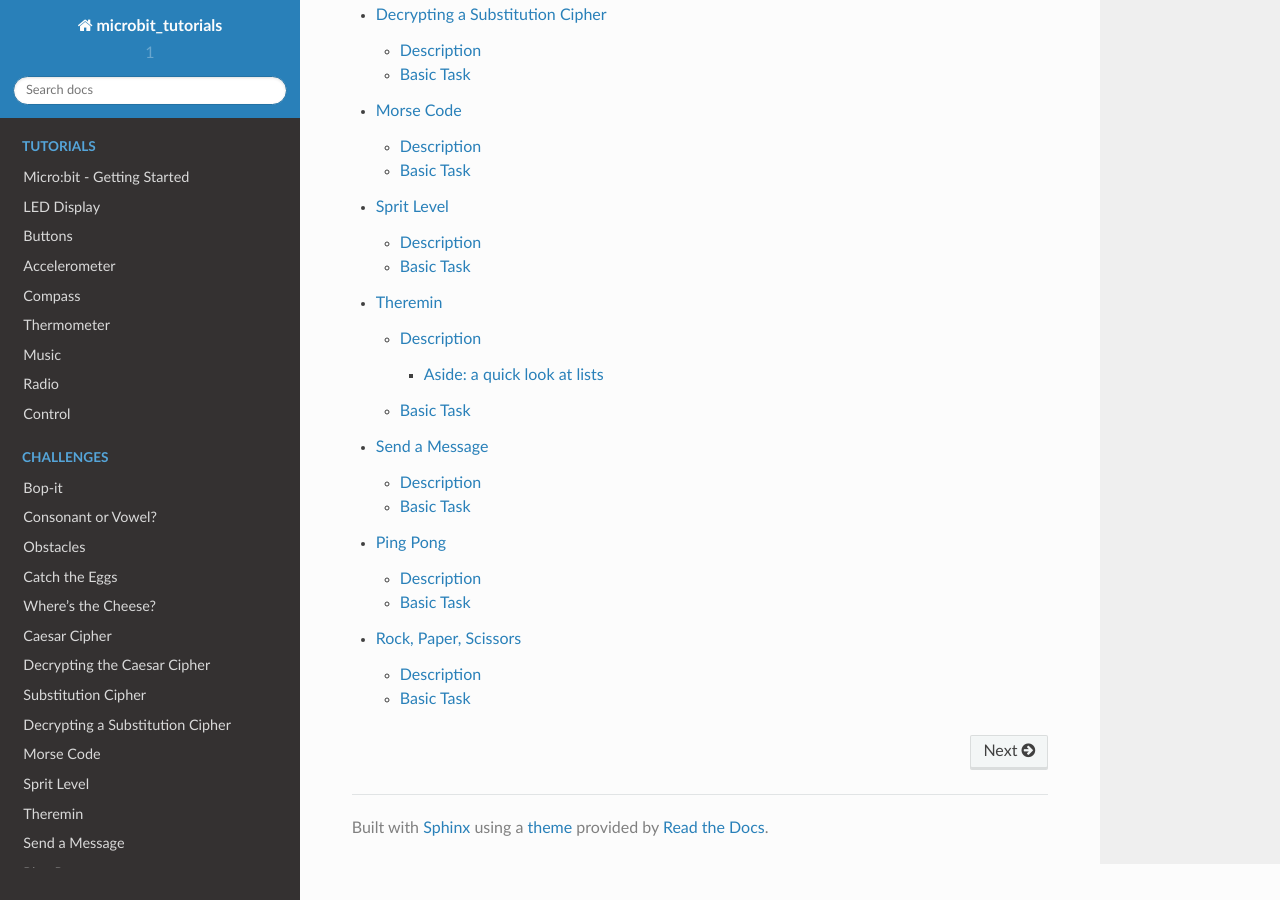
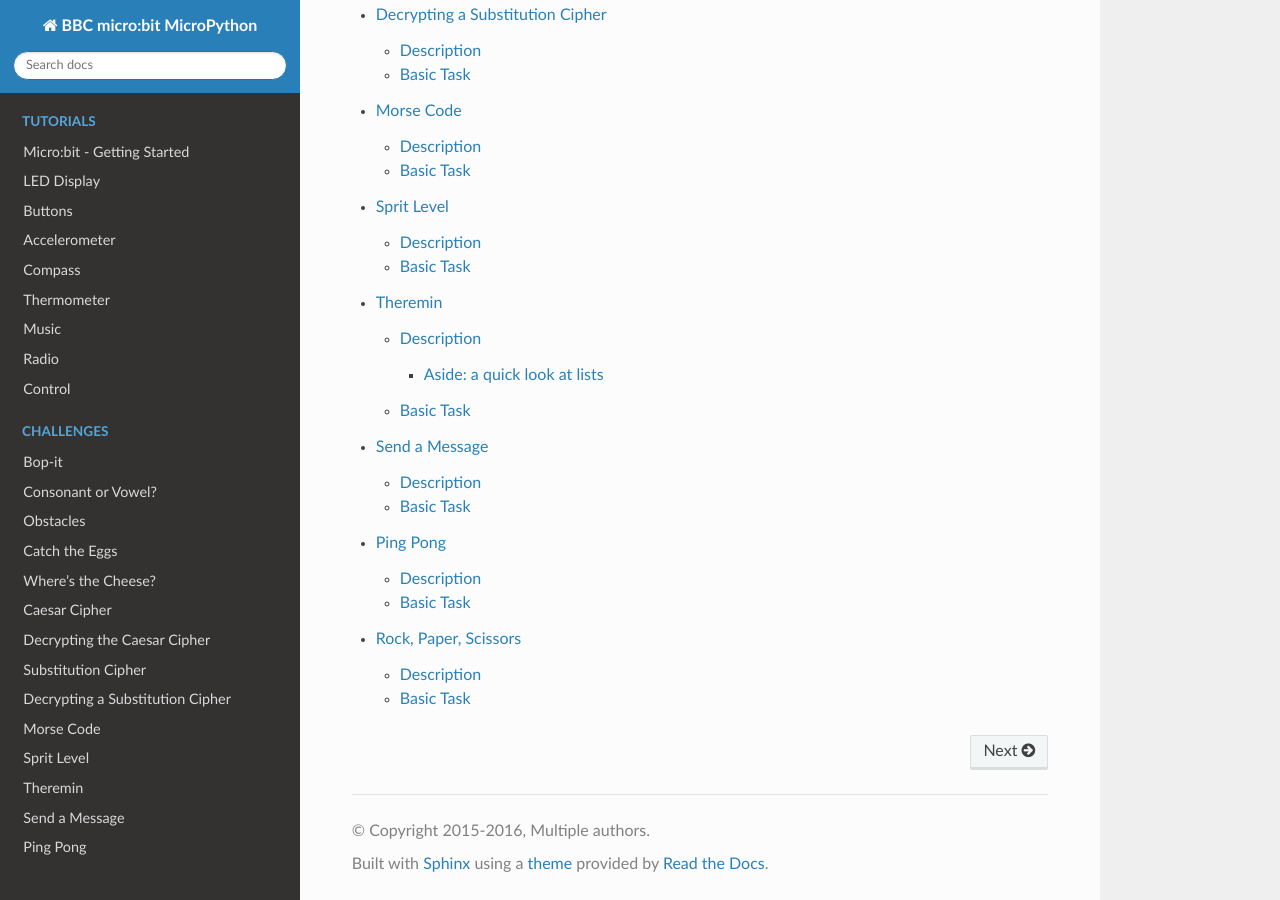
Before and after one commit to rharbird/microbit-challenges, a Sphinx documentation site: the page built from docs/source/index.rst, in a window 1280 px wide and 900 px high, scrolled down 3085 px. Built offline with Sphinx 7.4.7 and the Read the Docs theme 2.0.0, drawn with Linux system fonts in a browser that asks for light colours; pages that are not in the unit, such as notebooks, are missing from menus; the version number could not be read and is left out; part of the change alters nothing that is shown.

Commit message:
update conf.py

```diff
--- a/docs/source/conf.py
+++ b/docs/source/conf.py
@@ -1,7 +1,7 @@
 # -*- coding: utf-8 -*-
 #
-# microbit_tutorials documentation build configuration file, created by
-# sphinx-quickstart on Sat Sep 10 20:23:45 2016.
+# BBC Microbit Micropython documentation build configuration file, created by
+# sphinx-quickstart on Tue Oct 20 10:41:30 2015.
 #
 # This file is execfile()d with the current directory set to its
 # containing dir.
@@ -12,319 +12,238 @@
 # All configuration values have a default; values that are commented out
 # serve to show the default.
 
+import sys
+import os
+import json
+
 # If extensions (or modules to document with autodoc) are in another directory,
 # add these directories to sys.path here. If the directory is relative to the
 # documentation root, use os.path.abspath to make it absolute, like shown here.
-#
-import os
-import sys
-sys.path.insert(0, os.path.abspath('.'))
+sys.path.insert(0, os.path.abspath('..'))
 
 # -- General configuration ------------------------------------------------
 
 # If your documentation needs a minimal Sphinx version, state it here.
-#
-# needs_sphinx = '1.0'
+#needs_sphinx = '1.0'
 
 # Add any Sphinx extension module names here, as strings. They can be
 # extensions coming with Sphinx (named 'sphinx.ext.*') or your custom
 # ones.
 extensions = [
+    'sphinx.ext.autodoc',
+    'sphinx.ext.doctest',
+    'sphinx.ext.intersphinx',
     'sphinx.ext.todo',
     'sphinx.ext.mathjax',
-#
-# Rae Harbird: commented out because causing problems on readthedocs.io
-#    'sphinx.ext.githubpages',
+    'sphinx.ext.ifconfig',
+    'sphinx.ext.viewcode',
 ]
 
 # Add any paths that contain templates here, relative to this directory.
 templates_path = ['_templates']
 
-# The suffix(es) of source filenames.
-# You can specify multiple suffix as a list of string:
-#
-# source_suffix = ['.rst', '.md']
+# The suffix of source filenames.
 source_suffix = '.rst'
 
 # The encoding of source files.
-#
-# source_encoding = 'utf-8-sig'
+#source_encoding = 'utf-8-sig'
 
 # The master toctree document.
 master_doc = 'index'
 
 # General information about the project.
-project = u'microbit_tutorials'
-# copyright = u'2016, Rae Harbird'
-author = u'Rae Harbird'
+project = u'BBC micro:bit MicroPython'
+copyright = u'2015-2016, Multiple authors'
 
 # The version info for the project you're documenting, acts as replacement for
 # |version| and |release|, also used in various other places throughout the
 # built documents.
 #
+
+yotta_module = json.load(open('../module.json'))
+
 # The short X.Y version.
-version = u'1'
+version = yotta_module['version']
 # The full version, including alpha/beta/rc tags.
-release = u'1'
+release = version
 
 # The language for content autogenerated by Sphinx. Refer to documentation
 # for a list of supported languages.
-#
-# This is also used if you do content translation via gettext catalogs.
-# Usually you set "language" from the command line for these cases.
-language = None
+#language = None
 
 # There are two options for replacing |today|: either, you set today to some
 # non-false value, then it is used:
-#
-# today = ''
-#
+#today = ''
 # Else, today_fmt is used as the format for a strftime call.
-#
-# today_fmt = '%B %d, %Y'
+#today_fmt = '%B %d, %Y'
 
 # List of patterns, relative to source directory, that match files and
 # directories to ignore when looking for source files.
-# This patterns also effect to html_static_path and html_extra_path
-exclude_patterns = []
+exclude_patterns = ['_build']
 
 # The reST default role (used for this markup: `text`) to use for all
 # documents.
-#
-# default_role = None
+#default_role = None
 
 # If true, '()' will be appended to :func: etc. cross-reference text.
-#
-# add_function_parentheses = True
+#add_function_parentheses = True
 
 # If true, the current module name will be prepended to all description
 # unit titles (such as .. function::).
-#
-# add_module_names = True
+#add_module_names = True
 
 # If true, sectionauthor and moduleauthor directives will be shown in the
 # output. They are ignored by default.
-#
-# show_authors = False
+#show_authors = False
 
 # The name of the Pygments (syntax highlighting) style to use.
 pygments_style = 'sphinx'
 
 # A list of ignored prefixes for module index sorting.
-# modindex_common_prefix = []
+#modindex_common_prefix = []
 
 # If true, keep warnings as "system message" paragraphs in the built documents.
-# keep_warnings = False
-
-# If true, `todo` and `todoList` produce output, else they produce nothing.
-# todo_include_todos = True
+#keep_warnings = False
 
 
 # -- Options for HTML output ----------------------------------------------
 
 # The theme to use for HTML and HTML Help pages.  See the documentation for
 # a list of builtin themes.
-# html_theme = 'alabaster'
-#
+# html_theme = 'default'
 
 # Theme options are theme-specific and customize the look and feel of a theme
 # further.  For a list of options available for each theme, see the
 # documentation.
-#
-# html_theme_options = {}
+#html_theme_options = {}
 
 # Add any paths that contain custom themes here, relative to this directory.
-# html_theme_path = []
+#html_theme_path = []
 
-# The name for this set of Sphinx documents.
-# "<project> v<release> documentation" by default.
-#
-# html_title = u'microbit_tutorials v1'
-html_title = None
+# The name for this set of Sphinx documents.  If None, it defaults to
+# "<project> v<release> documentation".
+#html_title = None
+
 # A shorter title for the navigation bar.  Default is the same as html_title.
-#
-html_short_title = None
+#html_short_title = None
 
 # The name of an image file (relative to this directory) to place at the top
 # of the sidebar.
-#
-# html_logo = None
+#html_logo = None
 
-# The name of an image file (relative to this directory) to use as a favicon of
-# the docs.  This file should be a Windows icon file (.ico) being 16x16 or 32x32
+# The name of an image file (within the static path) to use as favicon of the
+# docs.  This file should be a Windows icon file (.ico) being 16x16 or 32x32
 # pixels large.
-#
-# html_favicon = None
+#html_favicon = None
 
 # Add any paths that contain custom static files (such as style sheets) here,
 # relative to this directory. They are copied after the builtin static files,
 # so a file named "default.css" will overwrite the builtin "default.css".
-html_static_path = ['_static']
+#html_static_path = ['_static']
 
 # Add any extra paths that contain custom files (such as robots.txt or
 # .htaccess) here, relative to this directory. These files are copied
 # directly to the root of the documentation.
-#
-# html_extra_path = []
+#html_extra_path = []
 
-# If not None, a 'Last updated on:' timestamp is inserted at every page
-# bottom, using the given strftime format.
-# The empty string is equivalent to '%b %d, %Y'.
-#
-# html_last_updated_fmt = None
+# If not '', a 'Last updated on:' timestamp is inserted at every page bottom,
+# using the given strftime format.
+#html_last_updated_fmt = '%b %d, %Y'
 
 # If true, SmartyPants will be used to convert quotes and dashes to
 # typographically correct entities.
-#
-# html_use_smartypants = True
+#html_use_smartypants = True
 
 # Custom sidebar templates, maps document names to template names.
-#
-# html_sidebars = {}
+#html_sidebars = {}
 
 # Additional templates that should be rendered to pages, maps page names to
 # template names.
-#
-# html_additional_pages = {}
+#html_additional_pages = {}
 
 # If false, no module index is generated.
-#
-# html_domain_indices = True
+#html_domain_indices = True
 
 # If false, no index is generated.
-#
-# html_use_index = True
+#html_use_index = True
 
 # If true, the index is split into individual pages for each letter.
-#
-# html_split_index = False
+#html_split_index = False
 
 # If true, links to the reST sources are added to the pages.
-#
-# html_show_sourcelink = True
+#html_show_sourcelink = True
 
 # If true, "Created using Sphinx" is shown in the HTML footer. Default is True.
-#
-# html_show_sphinx = True
+#html_show_sphinx = True
 
 # If true, "(C) Copyright ..." is shown in the HTML footer. Default is True.
-#
-# html_show_copyright = True
-html_show_copyright = False
+#html_show_copyright = True
 
 # If true, an OpenSearch description file will be output, and all pages will
 # contain a <link> tag referring to it.  The value of this option must be the
 # base URL from which the finished HTML is served.
-#
-# html_use_opensearch = ''
+#html_use_opensearch = ''
 
 # This is the file name suffix for HTML files (e.g. ".xhtml").
-# html_file_suffix = None
-
-# Language to be used for generating the HTML full-text search index.
-# Sphinx supports the following languages:
-#   'da', 'de', 'en', 'es', 'fi', 'fr', 'hu', 'it', 'ja'
-#   'nl', 'no', 'pt', 'ro', 'ru', 'sv', 'tr', 'zh'
-#
-# html_search_language = 'en'
-
-# A dictionary with options for the search language support, empty by default.
-# 'ja' uses this config value.
-# 'zh' user can custom change `jieba` dictionary path.
-#
-# html_search_options = {'type': 'default'}
-
-# The name of a javascript file (relative to the configuration directory) that
-# implements a search results scorer. If empty, the default will be used.
-#
-# html_search_scorer = 'scorer.js'
+#html_file_suffix = None
 
 # Output file base name for HTML help builder.
-htmlhelp_basename = 'microbit_tutorialsdoc'
+htmlhelp_basename = 'BBCMicrobitMicropythondoc'
+
 
 # -- Options for LaTeX output ---------------------------------------------
 
 latex_elements = {
-     # The paper size ('letterpaper' or 'a4paper').
-     #
-     # 'papersize': 'letterpaper',
-'papersize': 'a4paper',
+# The paper size ('letterpaper' or 'a4paper').
+#'papersize': 'letterpaper',
 
-     # The font size ('10pt', '11pt' or '12pt').
-     #
-'pointsize': '12pt',
+# The font size ('10pt', '11pt' or '12pt').
+#'pointsize': '10pt',
 
-     # The font
-     #
-	# 'fontpkg': '\usepackage[scaled]{helvet}',
-
-     # Additional stuff for the LaTeX preamble.
-     #
-     # 'preamble': '\\renewcommand\\familydefault{\\sfdefault}\\usepackage[T1]{fontenc}\\titleformat{\\chapter}{\\Large\\bfseries}{}{0pt}{\\huge}',
-     # Latex figure (float) alignment
-     #
-# 'figure_align': 'htbp',
-
-# Set some other options to empty so that they are ignored.
-
-#    'fncychap': '\usepackage[Bjornestrup]{fncychap}',
-#    'releasename': "",
-#    'printindex': '',
+# Additional stuff for the LaTeX preamble.
+#'preamble': '',
 }
 
 # Grouping the document tree into LaTeX files. List of tuples
 # (source start file, target name, title,
 #  author, documentclass [howto, manual, or own class]).
 latex_documents = [
-    (master_doc, 'microbit_tutorials.tex', '',
-     u'Rae Harbird, Stephen Hailes', 'manual'),
+  ('index', 'BBCMicrobitMicropython.tex', u'BBC micro:bit MicroPython Documentation',
+   u'Multiple authors', 'manual'),
 ]
 
 # The name of an image file (relative to this directory) to place at the top of
 # the title page.
-#
-# latex_logo = None
+#latex_logo = None
 
 # For "manual" documents, if this is true, then toplevel headings are parts,
 # not chapters.
-#
-# latex_use_parts = False
+#latex_use_parts = False
 
 # If true, show page references after internal links.
-#
-# latex_show_pagerefs = False
+#latex_show_pagerefs = False
 
 # If true, show URL addresses after external links.
-#
-# latex_show_urls = False
+#latex_show_urls = False
 
 # Documents to append as an appendix to all manuals.
-#
-# latex_appendices = []
-
-# It false, will not define \strong, \code, 	itleref, \crossref ... but only
-# \sphinxstrong, ..., \sphinxtitleref, ... To help avoid clash with user added
-# packages.
-#
-# latex_keep_old_macro_names = True
+#latex_appendices = []
 
 # If false, no module index is generated.
-#
-latex_domain_indices = False
+#latex_domain_indices = True
 
 
 # -- Options for manual page output ---------------------------------------
 
 # One entry per manual page. List of tuples
 # (source start file, name, description, authors, manual section).
-# man_pages = [
-#     (master_doc, 'microbit_tutorials', u'microbit_tutorials Documentation',
-#     [author], 1)
-# ]
+man_pages = [
+    ('index', 'bbcmicrobitmicropython', u'BBC Microbit Micropython Documentation',
+     [u'Multiple authors'], 1)
+]
 
 # If true, show URL addresses after external links.
-#
-# man_show_urls = False
+#man_show_urls = False
 
 
 # -- Options for Texinfo output -------------------------------------------
@@ -332,114 +251,95 @@ latex_domain_indices = False
 # Grouping the document tree into Texinfo files. List of tuples
 # (source start file, target name, title, author,
 #  dir menu entry, description, category)
-# texinfo_documents = [
-#    (master_doc, 'microbit_tutorials', u'microbit_tutorials Documentation',
-#     author, 'microbit_tutorials', 'One line description of project.',
-#     'Miscellaneous'),
-# ]
+texinfo_documents = [
+  ('index', 'BBCMicrobitMicropython', u'BBC micro:bit MicroPython Documentation',
+   u'Multiple authors', 'BBCMicrobitMicropython', 'One line description of project.',
+   'Miscellaneous'),
+]
 
 # Documents to append as an appendix to all manuals.
-#
-# texinfo_appendices = []
+#texinfo_appendices = []
 
 # If false, no module index is generated.
-#
-# texinfo_domain_indices = True
+#texinfo_domain_indices = True
 
 # How to display URL addresses: 'footnote', 'no', or 'inline'.
-#
-# texinfo_show_urls = 'footnote'
+#texinfo_show_urls = 'footnote'
 
 # If true, do not generate a @detailmenu in the "Top" node's menu.
-#
-# texinfo_no_detailmenu = False
+#texinfo_no_detailmenu = False
 
 
 # -- Options for Epub output ----------------------------------------------
 
 # Bibliographic Dublin Core info.
-epub_title = project
-epub_author = author
-epub_publisher = author
-epub_copyright = copyright
+epub_title = u'BBC Microbit Micropython'
+epub_author = u'Multiple authors'
+epub_publisher = u'Multiple authors'
+epub_copyright = u'2015, Multiple authors'
 
 # The basename for the epub file. It defaults to the project name.
-# epub_basename = project
+#epub_basename = u'BBC Microbit Micropython'
 
-# The HTML theme for the epub output. Since the default themes are not
-# optimized for small screen space, using the same theme for HTML and epub
-# output is usually not wise. This defaults to 'epub', a theme designed to save
-# visual space.
-#
-# epub_theme = 'epub'
+# The HTML theme for the epub output. Since the default themes are not optimized
+# for small screen space, using the same theme for HTML and epub output is
+# usually not wise. This defaults to 'epub', a theme designed to save visual
+# space.
+#epub_theme = 'epub'
 
 # The language of the text. It defaults to the language option
-# or 'en' if the language is not set.
-#
-# epub_language = ''
+# or en if the language is not set.
+#epub_language = ''
 
 # The scheme of the identifier. Typical schemes are ISBN or URL.
-# epub_scheme = ''
+#epub_scheme = ''
 
 # The unique identifier of the text. This can be a ISBN number
 # or the project homepage.
-#
-# epub_identifier = ''
+#epub_identifier = ''
 
 # A unique identification for the text.
-#
-# epub_uid = ''
+#epub_uid = ''
 
 # A tuple containing the cover image and cover page html template filenames.
-#
-# epub_cover = ()
+#epub_cover = ()
 
 # A sequence of (type, uri, title) tuples for the guide element of content.opf.
-#
-# epub_guide = ()
+#epub_guide = ()
 
 # HTML files that should be inserted before the pages created by sphinx.
 # The format is a list of tuples containing the path and title.
-#
-# epub_pre_files = []
+#epub_pre_files = []
 
-# HTML files that should be inserted after the pages created by sphinx.
+# HTML files shat should be inserted after the pages created by sphinx.
 # The format is a list of tuples containing the path and title.
-#
-# epub_post_files = []
+#epub_post_files = []
 
 # A list of files that should not be packed into the epub file.
 epub_exclude_files = ['search.html']
 
 # The depth of the table of contents in toc.ncx.
-#
-# epub_tocdepth = 3
+#epub_tocdepth = 3
 
 # Allow duplicate toc entries.
-#
-# epub_tocdup = True
+#epub_tocdup = True
 
 # Choose between 'default' and 'includehidden'.
-#
-# epub_tocscope = 'default'
+#epub_tocscope = 'default'
 
-# Fix unsupported image types using the Pillow.
-#
-# epub_fix_images = False
+# Fix unsupported image types using the PIL.
+#epub_fix_images = False
 
 # Scale large images.
-#
-# epub_max_image_width = 0
+#epub_max_image_width = 0
 
 # How to display URL addresses: 'footnote', 'no', or 'inline'.
-#
-# epub_show_urls = 'inline'
+#epub_show_urls = 'inline'
 
 # If false, no index is generated.
-#
-# epub_use_index = True
+#epub_use_index = True
 
-# These options copied from BBC Microbit Python RTD config file
+
 # Example configuration for intersphinx: refer to the Python standard library.
 intersphinx_mapping = {'http://docs.python.org/': None}
 
@@ -450,7 +350,5 @@ if not on_rtd:  # only import and set the theme if we're building docs locally
     import sphinx_rtd_theme
     html_theme = 'sphinx_rtd_theme'
     html_theme_path = [sphinx_rtd_theme.get_html_theme_path()]
-else:
-    html_theme ='default'
 
 # otherwise, readthedocs.org uses their theme by default, so no need to specify it
```
